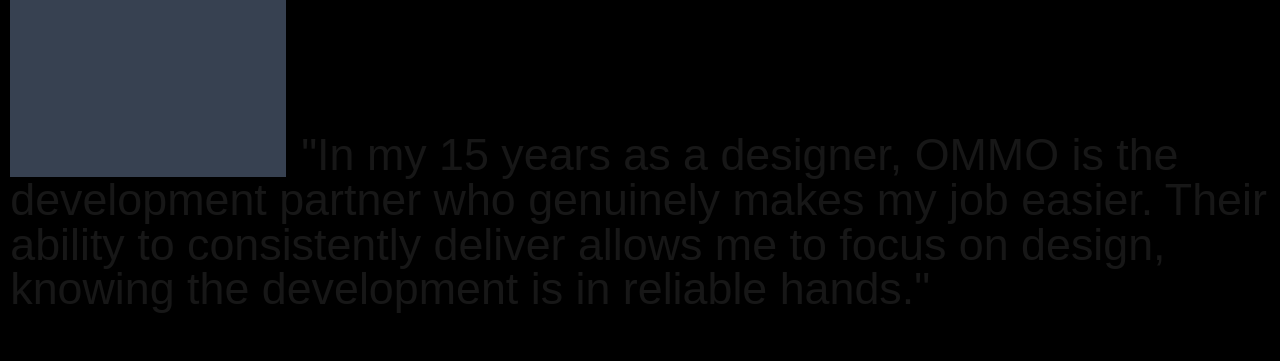
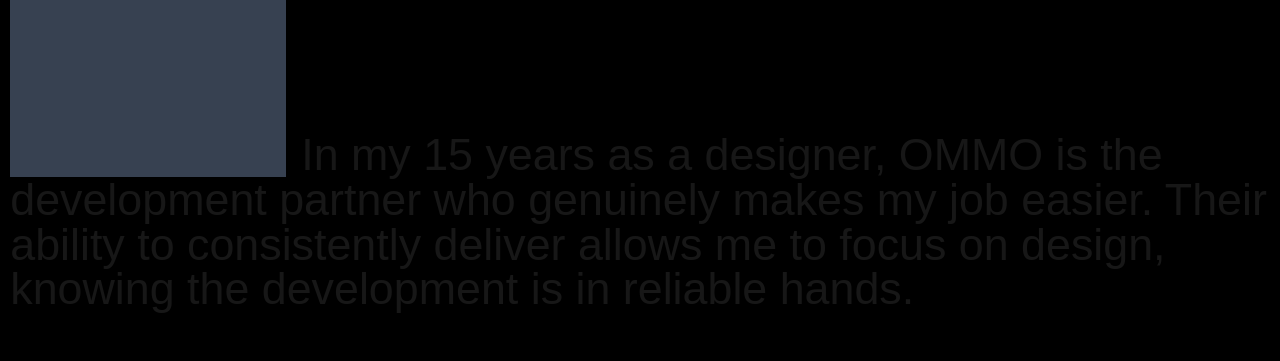
Before and after one commit to AdxonTV/template, a Next.js app: page / in a window 1280 px wide. Shown: the part 6700-7061 px from the top of the page. Built offline with nearby package versions, Linux system fonts and the light colour scheme.

Commit message:
adadadad

```diff
--- a/components/aboutpage.tsx
+++ b/components/aboutpage.tsx
@@ -3,14 +3,8 @@
 const Aboutpage = () => {
   return (
     <div className="h-[100vh]  bg-black">
-
-
       <div className="flex items-center h-full    px-[0.8vw]">
         <div>
-
-
-
-
           <div className="flex w-full ">
             <div className="bg-gray-700 w-[28vw] h-[56vh]"></div>
 
@@ -26,7 +20,7 @@
               <div className="h-full"></div>
 
               <span className="text-[3.5vw]  leading-[100%]  w-full">
-                "In my 15 years as a designer, OMMO is the
+                In my 15 years as a designer, OMMO is the
               </span>
             </div>
           </div>
@@ -34,7 +28,7 @@
           <div className="text-[3.5vw] leading-[100%]">
             development partner who genuinely makes my job easier. Their ability
             to consistently deliver allows me to focus on design, knowing the
-            development is in reliable hands."
+            development is in reliable hands.
           </div>
         </div>
       </div>
```
